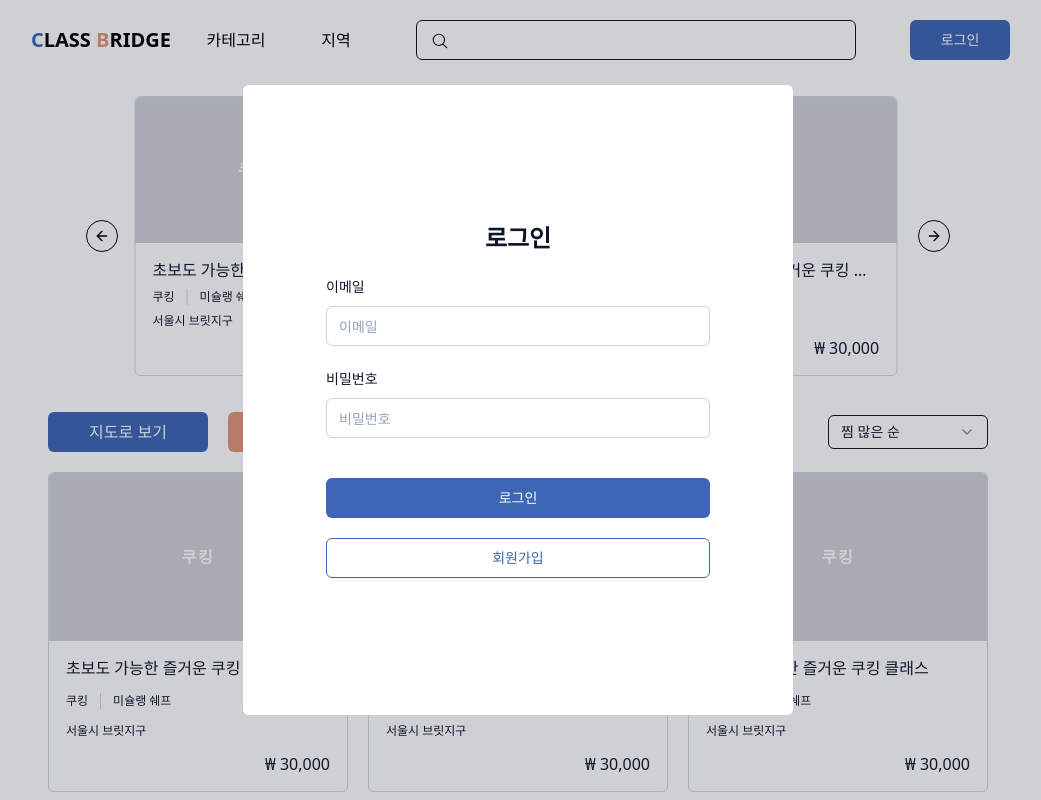
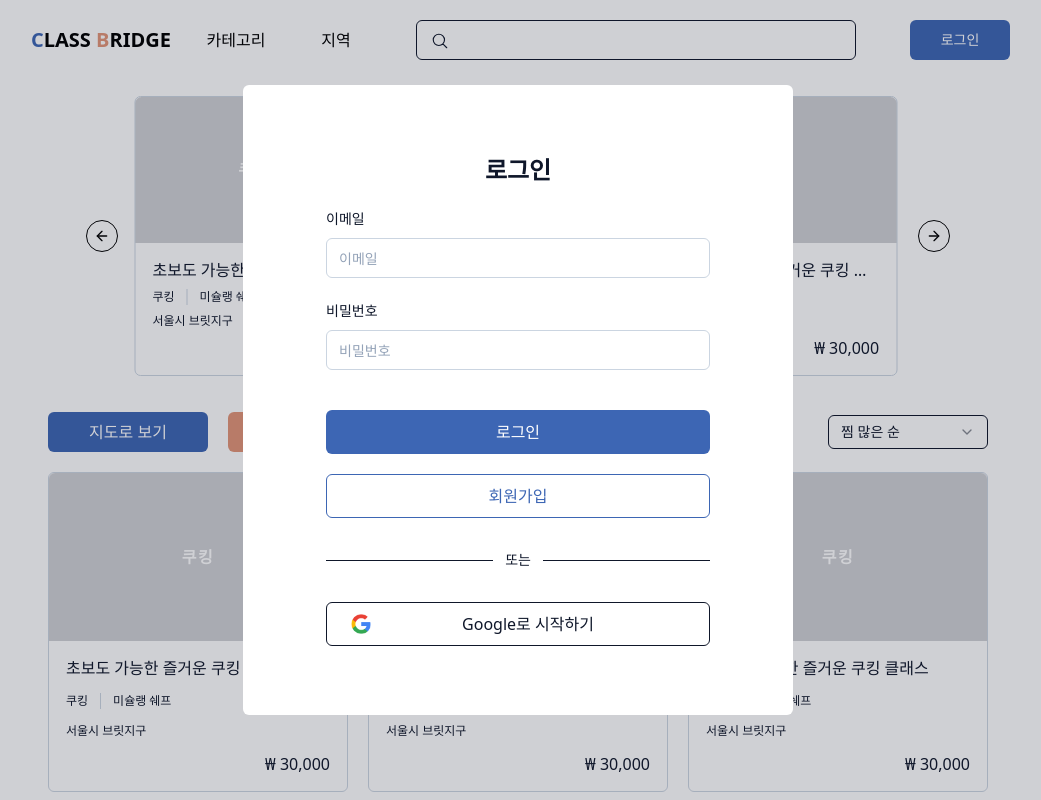
Before and after one commit to ClassBridge/ClassBridge-FE, a Next.js app: page / in a window 1280 px wide. Both pictures are taken after a click on the button "로그인". Shown: the top 800 px of the page, without its empty margins (122-1163 px from the left). Built offline with nearby package versions, Linux system fonts and the light colour scheme; a web font is replaced by a local one.

Commit message:
feat: create separator and google social login button

```diff
--- a/src/components/form/LogInForm.tsx
+++ b/src/components/form/LogInForm.tsx
@@ -4,7 +4,7 @@ import { useRouter } from "next/navigation";
 import { z } from "zod";
 import { zodResolver } from "@hookform/resolvers/zod";
 import { useForm } from "react-hook-form";
-import { logInFormSchema } from "@/lib/formSchema";
+
 import { Input } from "@/components/ui/input";
 import {
   Form,
@@ -14,6 +14,9 @@ import {
   FormLabel,
   FormMessage,
 } from "@/components/ui/form";
+
+import { logInFormSchema } from "@/lib/formSchema";
+import { closeModal } from "@/lib/utils";
 
 type LogInFormData = z.infer<typeof logInFormSchema>;
 
@@ -29,9 +32,9 @@ export default function LogInForm() {
     resolver: zodResolver(logInFormSchema),
   });
 
-  function onSubmit(data: LogInFormData) {
+  const onSubmit = (data: LogInFormData) => {
     console.log(data);
-  }
+  };
 
   return (
     <Form {...form}>
@@ -59,14 +62,17 @@ export default function LogInForm() {
         <div className="flex flex-col gap-5 pt-5">
           <button
             type="submit"
-            className="py-2.5 rounded font-medium text-sm text-white bg-primary"
+            className="py-2.5 rounded font-medium text-base text-white bg-primary"
           >
             {"로그인"}
           </button>
           <button
             type="button"
-            className="py-[9px] rounded border border-primary font-medium text-sm text-primary bg-white"
-            onClick={() => push("/account/signup")}
+            className="py-[9px] rounded border border-primary font-medium text-base text-primary bg-white"
+            onClick={() => {
+              closeModal();
+              push("/account/signup");
+            }}
           >
             {"회원가입"}
           </button>
--- a/src/components/modal/LogInModal.tsx
+++ b/src/components/modal/LogInModal.tsx
@@ -1,5 +1,7 @@
+import Image from "next/image";
 import LogInForm from "../form/LogInForm";
 import Backdrop from "./Backdrop";
+import GoogleIcon from "@/assets/google.png";
 
 export default function LogInModal() {
   return (
@@ -10,6 +12,15 @@ export default function LogInModal() {
           {"로그인"}
         </h2>
         <LogInForm />
+        <div className="flex items-center gap-3 py-3">
+          <span className="flex-1 border-t border-black" />
+          <span className="font-medium text-sm text-black">{"또는"}</span>
+          <span className="flex-1 border-t border-black" />
+        </div>
+        <button className="flex items-center px-6 py-[9px] rounded border border-black font-medium text-base text-black bg-white">
+          <Image src={GoogleIcon} alt="Google" width={20} height={20} />
+          <span className="flex-1">{"Google로 시작하기"}</span>
+        </button>
       </div>
     </div>
   );
```
Also changed, not shown: src/assets/google.png (added).
